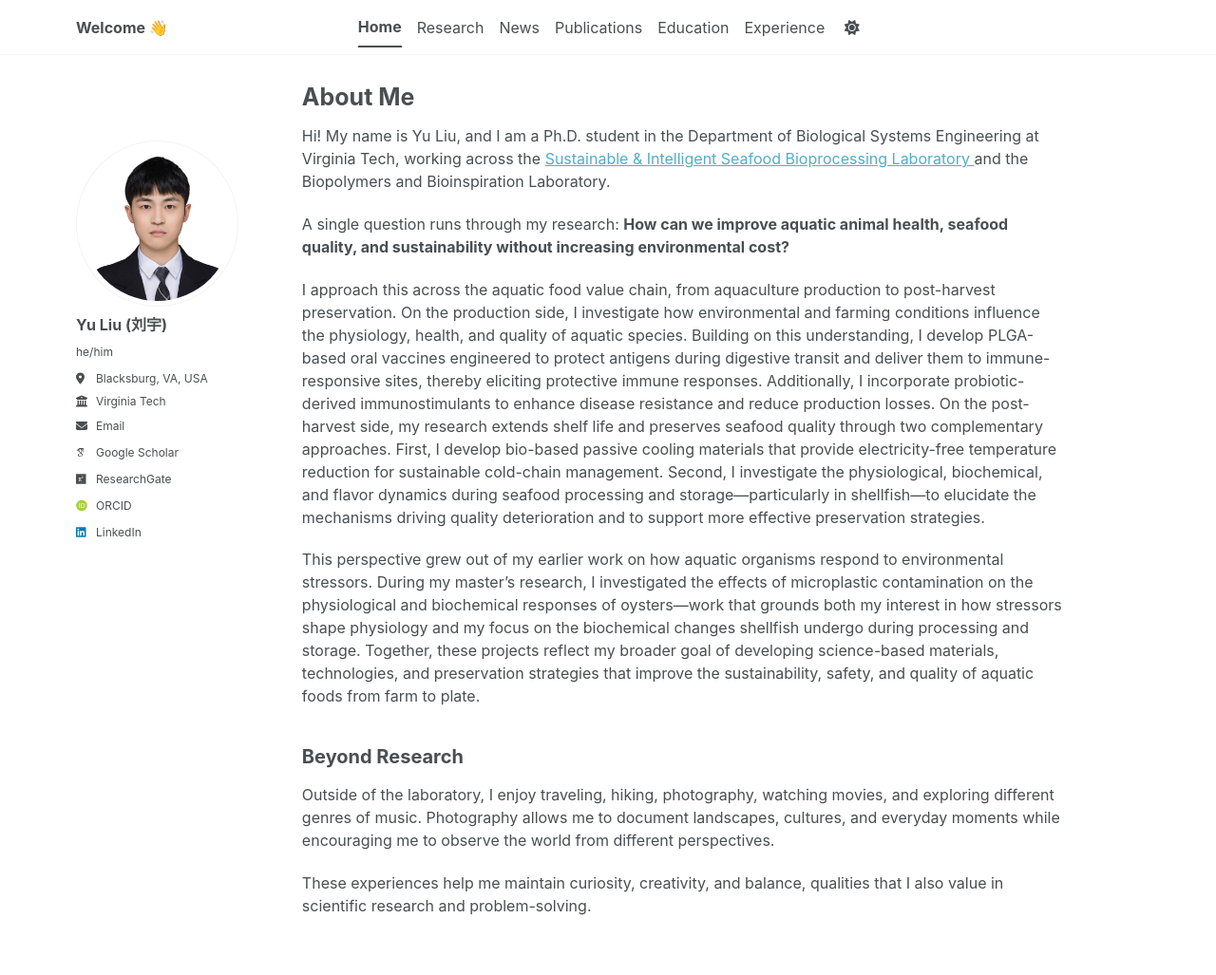
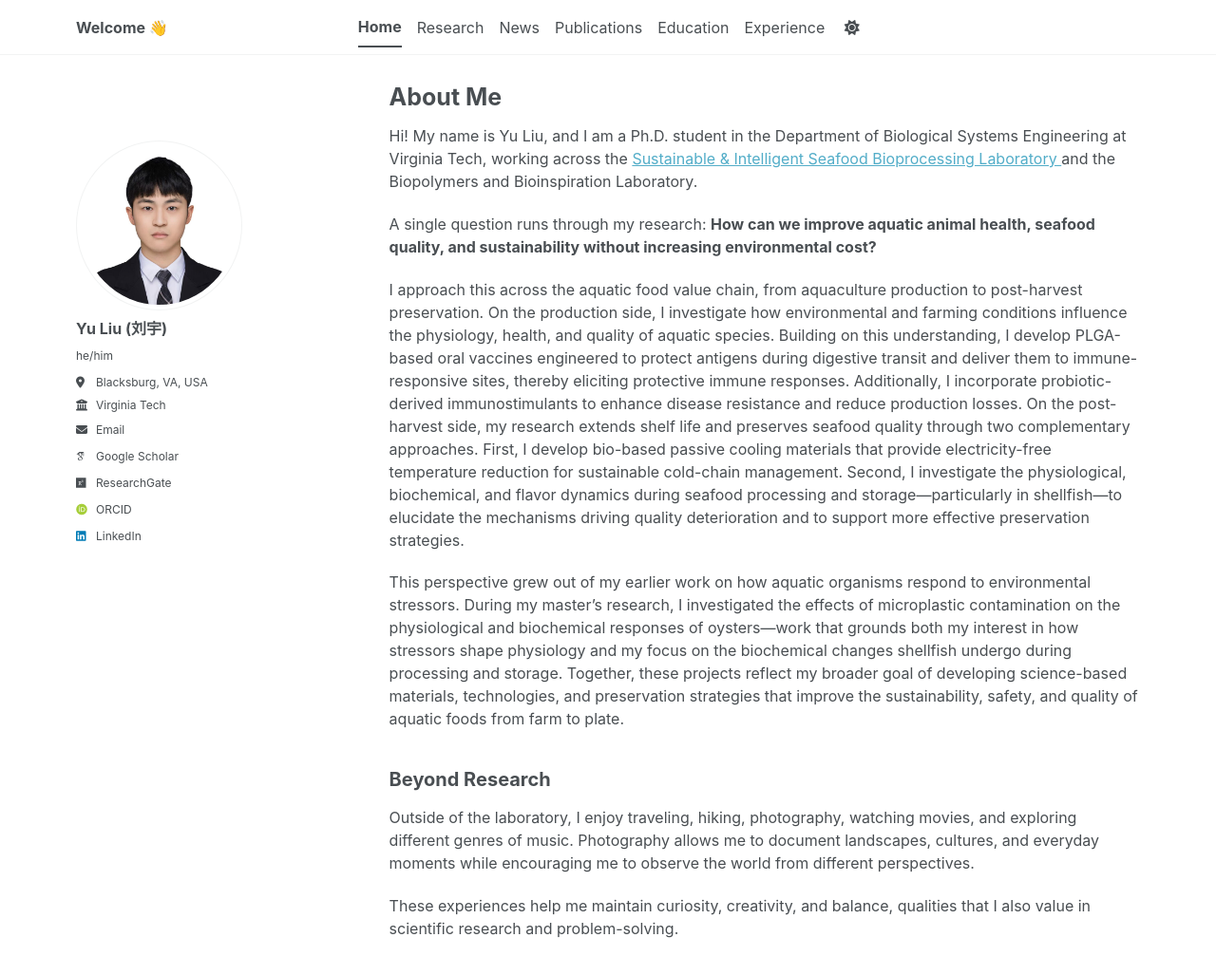
Before and after one commit to yuliu0322/yuliu0322.github.io, a Jekyll site: the page built from _pages/about.md, in a window 1280 px wide and 1043 px high. Shown: the top 1027 px of the window at 95% size. Built offline with Jekyll 4.4.1, drawn with Linux system fonts in a browser that asks for light colours; some web fonts are replaced; a script bundle is joined from its source files by our own code; library files that are not in the unit come from our copies.

Commit message:
Update main.scss

```diff
--- a/assets/css/main.scss
+++ b/assets/css/main.scss
@@ -2,9 +2,7 @@
 ---
 
 /*
- * This file controls what is imported from /_sass
- *
- * The files are processed in the order they are imported.
+ * This file controls what is imported from /_sass.
  * The first two lines are required by Jekyll.
  */
 
@@ -42,7 +40,7 @@
     "vendor/font-awesome/brands"
 ;
 
-/* Remove the page footer */
+/* Hide the footer */
 .page__footer {
   display: none !important;
   border-top: none !important;
@@ -50,7 +48,7 @@
   padding-top: 0 !important;
 }
 
-/* Remove the gray fade-in effect during page loading */
+/* Remove loading animations */
 .masthead,
 .initial-content,
 .sidebar,
@@ -62,7 +60,7 @@
   transition: none !important;
 }
 
-/* Maintain a comfortable size at 100% browser zoom */
+/* Website size at 100% browser zoom */
 html {
   font-size: 16px !important;
 }
@@ -70,17 +68,37 @@ html {
 /* Desktop layout */
 @media (min-width: 64em) {
 
-  /* Give the navigation and body the same overall width */
+  :root {
+    --sidebar-width: clamp(16rem, 22vw, 22rem);
+    --column-gap: 3rem;
+  }
+
+  /* Center the header and main section */
   .masthead__inner-wrap,
   #main {
     width: calc(100% - 8rem) !important;
-  max-width: 1600px;
-  margin-left: auto !important;
-  margin-right: auto !important;
-  box-sizing: border-box;
+    max-width: 1600px;
+    margin-left: auto !important;
+    margin-right: auto !important;
+    box-sizing: border-box;
   }
 
-  /* Make the complete author profile scroll with the page */
+  /* Create responsive left and right columns */
+  #main {
+    display: grid !important;
+    grid-template-columns: var(--sidebar-width) minmax(0, 1fr);
+    column-gap: var(--column-gap);
+    align-items: start;
+  }
+
+  /* Left profile column */
+  .sidebar {
+    grid-column: 1;
+    width: 100% !important;
+    float: none !important;
+  }
+
+  /* Make the profile scroll with the page */
   .sidebar.sticky {
     position: relative !important;
     top: auto !important;
@@ -89,28 +107,31 @@ html {
     overflow: visible !important;
   }
 
-  /* Create more space between the profile and main content */
+  /* Right content column */
   .page,
   .archive {
-    padding-left: 3rem;
+    grid-column: 2;
+    width: 100% !important;
+    float: none !important;
+    padding-left: 0 !important;
+    min-width: 0;
   }
 
-  /* Make the name occupy the same column as the sidebar */
+  /* Align Home with the right content column */
   .greedy-nav .visible-links > li:first-child {
-    flex: 0 0 calc(25% + 3rem);
+    flex: 0 0 calc(var(--sidebar-width) + var(--column-gap));
     margin-right: 0;
   }
 
-  /* Reduce navigation spacing so every item remains visible */
+  /* Keep the navigation compact */
   .greedy-nav .visible-links a {
     margin-left: 0.5rem;
     margin-right: 0.5rem;
   }
-}
-/* Keep archive pages at a readable width */
-@media (min-width: 64em) {
+
+  /* Keep archive pages at a readable width */
   .layout--archive .page {
-    width: 900px !important;
+    width: 100% !important;
     max-width: 900px !important;
   }
 }
```
